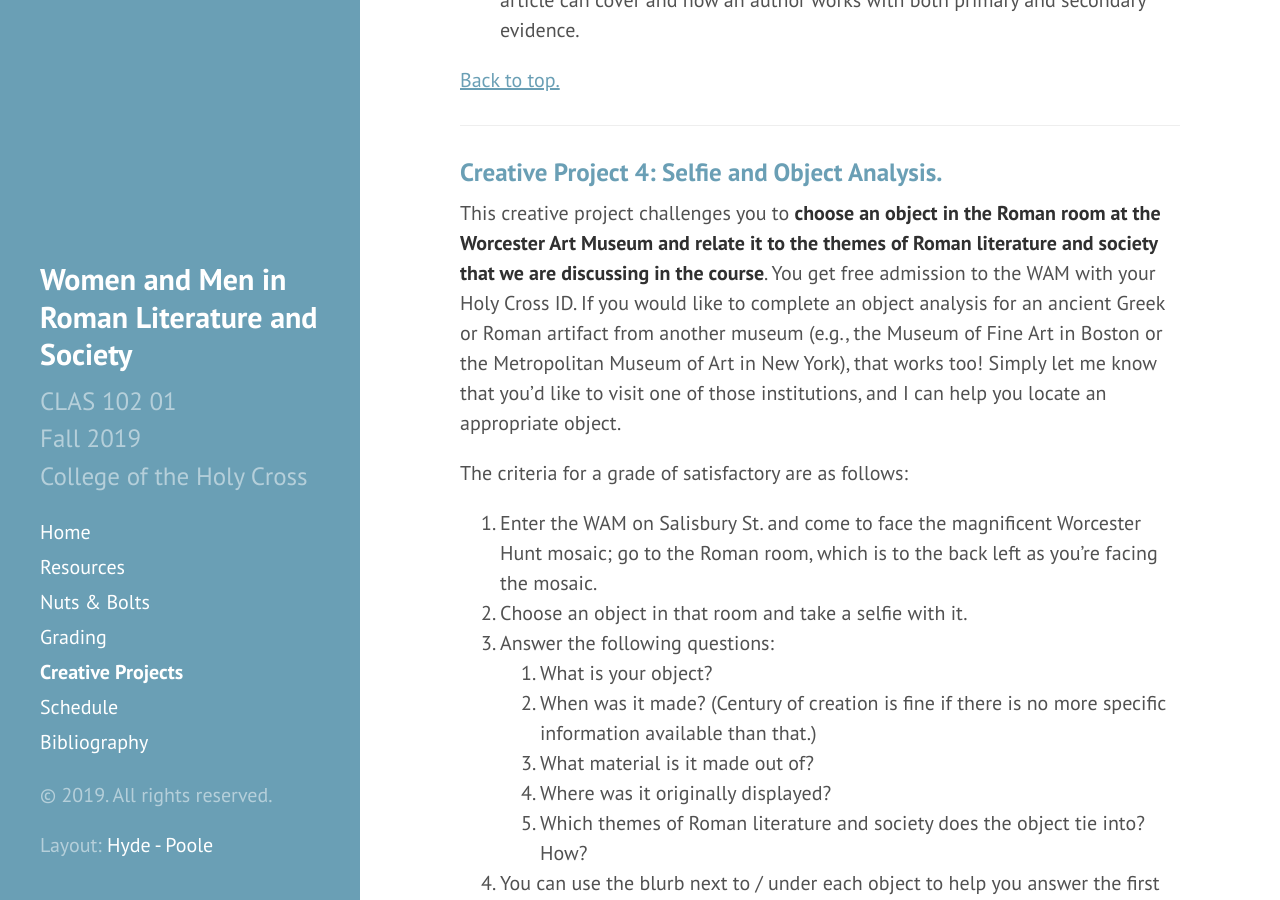
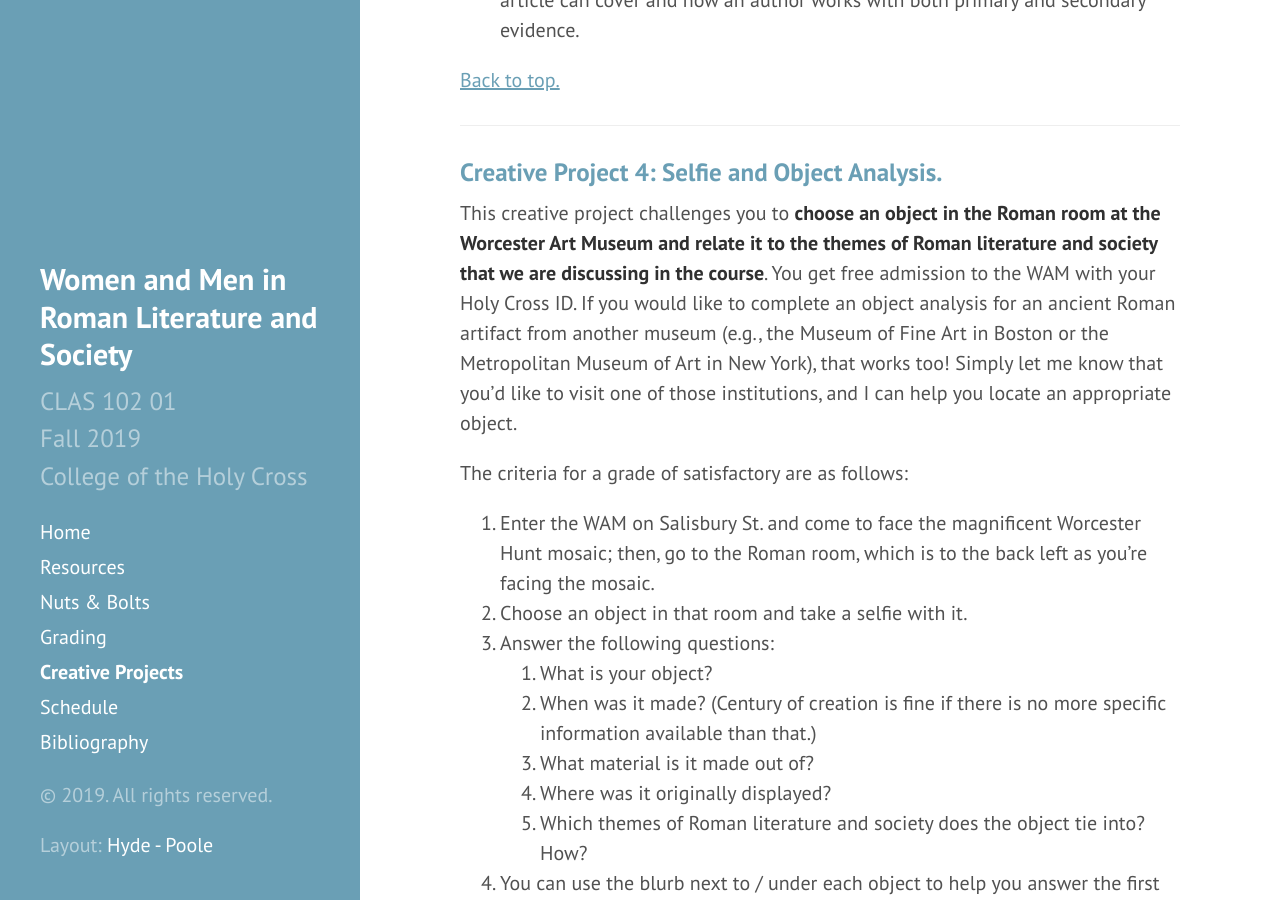
Before and after one commit to DLibatique/CLAS102-F19, a Jekyll site: the page built from 5-creative.md, in a window 1280 px wide and 900 px high, scrolled down 2845 px. Built offline with Jekyll 4.4.1, drawn with Linux system fonts in a browser that asks for light colours; comment, search, counter and statistics services are not loaded.

Commit message:
removed greek from selfie and object analysis prompt

```diff
--- a/5-creative.md
+++ b/5-creative.md
@@ -71,10 +71,10 @@ The grading rubric for this creative project can be found [here](https://drive.g
 
 ### <a name="oa">Creative Project 4: Selfie and Object Analysis.</a>
 
-This creative project challenges you to **choose an object in the Roman room at the Worcester Art Museum and relate it to the themes of Roman literature and society that we are discussing in the course**. You get free admission to the WAM with your Holy Cross ID. If you would like to complete an object analysis for an ancient Greek or Roman artifact from another museum (e.g., the Museum of Fine Art in Boston or the Metropolitan Museum of Art in New York), that works too! Simply let me know that you’d like to visit one of those institutions, and I can help you locate an appropriate object.
+This creative project challenges you to **choose an object in the Roman room at the Worcester Art Museum and relate it to the themes of Roman literature and society that we are discussing in the course**. You get free admission to the WAM with your Holy Cross ID. If you would like to complete an object analysis for an ancient Roman artifact from another museum (e.g., the Museum of Fine Art in Boston or the Metropolitan Museum of Art in New York), that works too! Simply let me know that you’d like to visit one of those institutions, and I can help you locate an appropriate object.
 
 The criteria for a grade of satisfactory are as follows:
-1. Enter the WAM on Salisbury St. and come to face the magnificent Worcester Hunt mosaic; go to the Roman room, which is to the back left as you're facing the mosaic.
+1. Enter the WAM on Salisbury St. and come to face the magnificent Worcester Hunt mosaic; then, go to the Roman room, which is to the back left as you're facing the mosaic.
 2. Choose an object in that room and take a selfie with it.
 3. Answer the following questions:
     1. What is your object?
```
